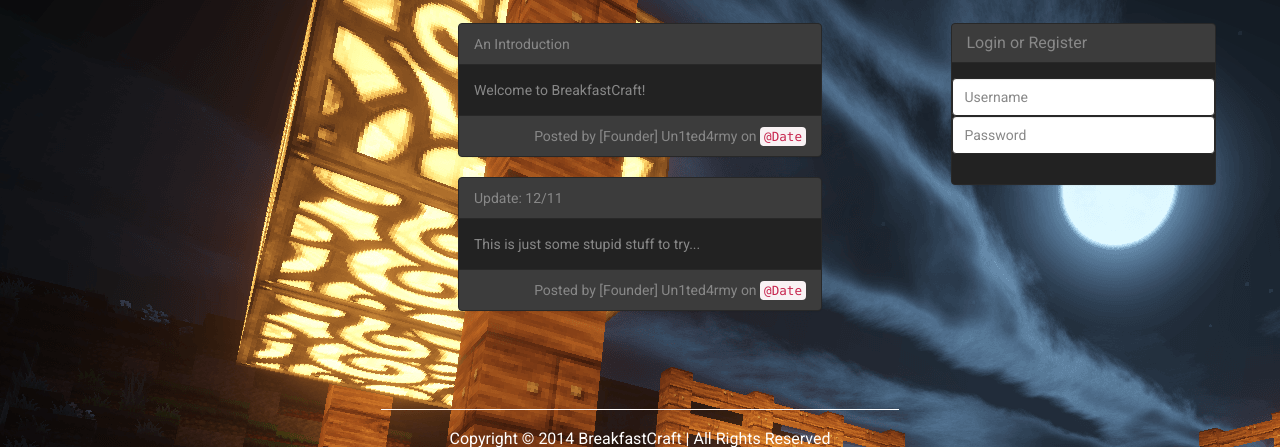
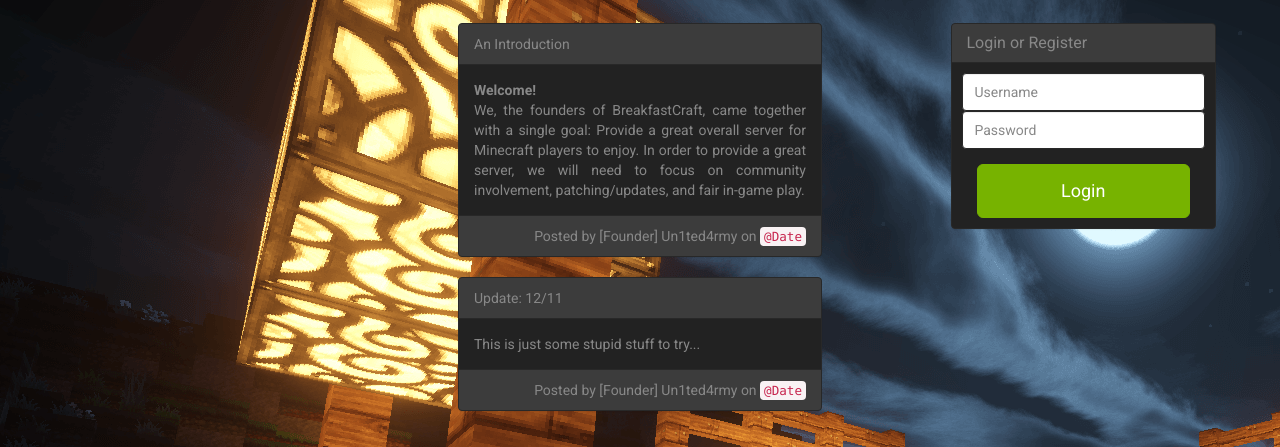
Before and after one commit to BuffsOverNexus/Waffles, a PHP site: page /development/index.php in a window 1280 px wide. Shown: the part 51-498 px from the top of the page. Run offline with PHP 8.4, Linux system fonts and the light colour scheme; grey boxes are pictures that could not be loaded.

Commit message:
Here's the new login stuff

```diff
--- a/development/index.php
+++ b/development/index.php
@@ -41,9 +41,10 @@ $connection = mysqli_connect($host, $username, $password) or die("Unable to find
                 An Introduction
             </div>
             <div class="panel-body text-justify">
-                Welcome to BreakfastCraft!
+                <b>Welcome!</b>
                 <br />
-
+                We, the founders of BreakfastCraft, came together with a single goal: Provide a great overall server for Minecraft players to enjoy. In order to provide a great server, we will need to focus on
+                community involvement, patching/updates, and fair in-game play.
             </div>
             <div class="panel-footer text-right">
                 Posted by [Founder] Un1ted4rmy on <code>@Date</code>
@@ -71,18 +72,20 @@ $connection = mysqli_connect($host, $username, $password) or die("Unable to find
                 <div class="panel-heading">
                     <h3 class="panel-title">Login or Register</h3>
                 </div>
-                <div class="panel-body">
+                <div class="panel-body" style="padding: 10px 25px 10px 25px;">
                     <form role="form" class="form-horizontal" method="post">
-                        <div class="form-group text-center ">
+                        <div class="form-group text-center">
                             <input type="password" name="website_username" class="form-control" id="website_password" placeholder="Username">
                             <input type="password" name="website_password" class="form-control" id="website_password" placeholder="Password">
                         </div>
                     </form>
+                    <button type="submit" class="btn btn-lg btn-success btn-block">Login</button>
                 </div>
             </div>
         </p>
     </div>
 </div>
+
 <div class="row">
 
 </div>
```
Also changed, not shown: 1 other file.
